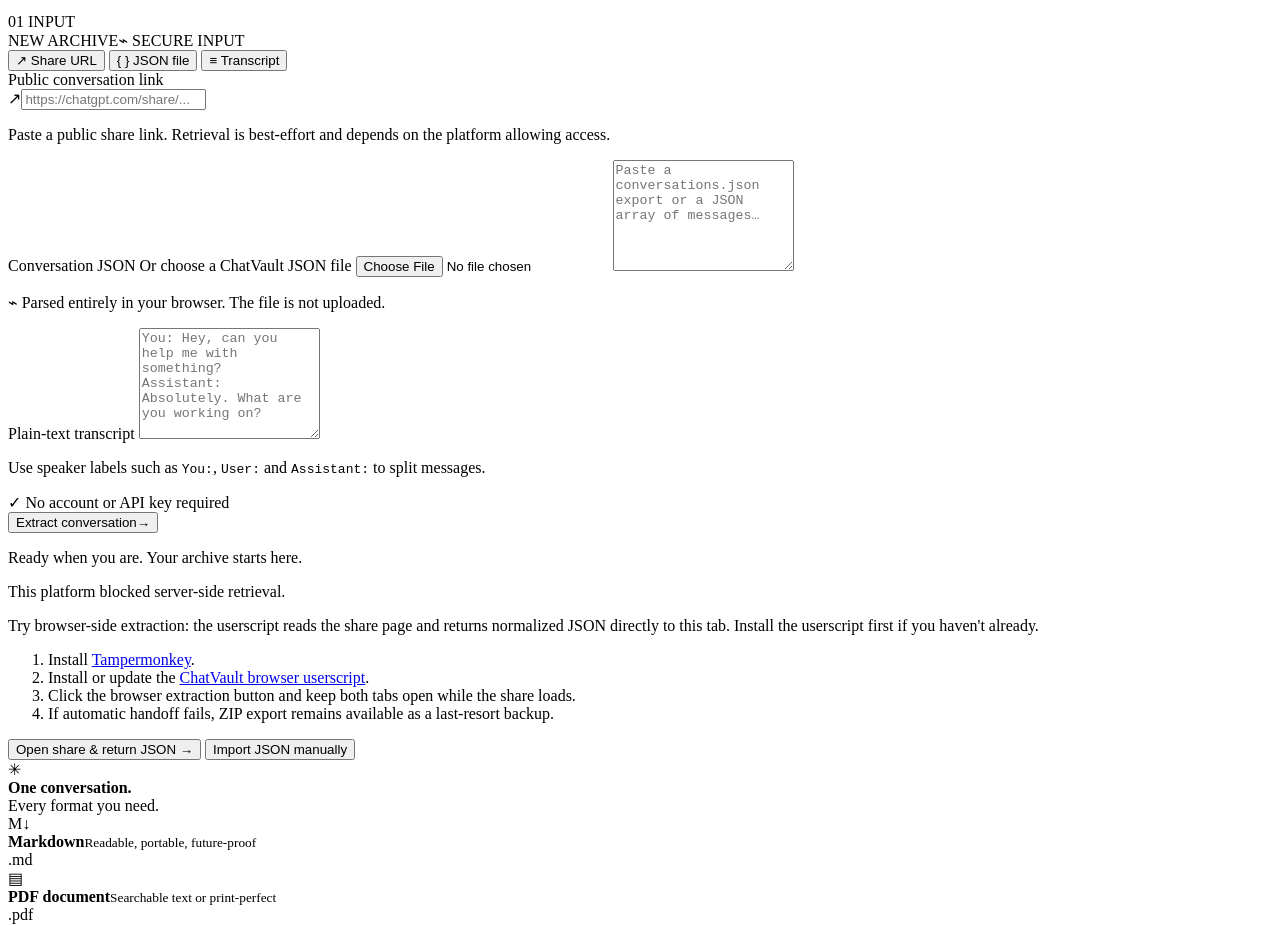
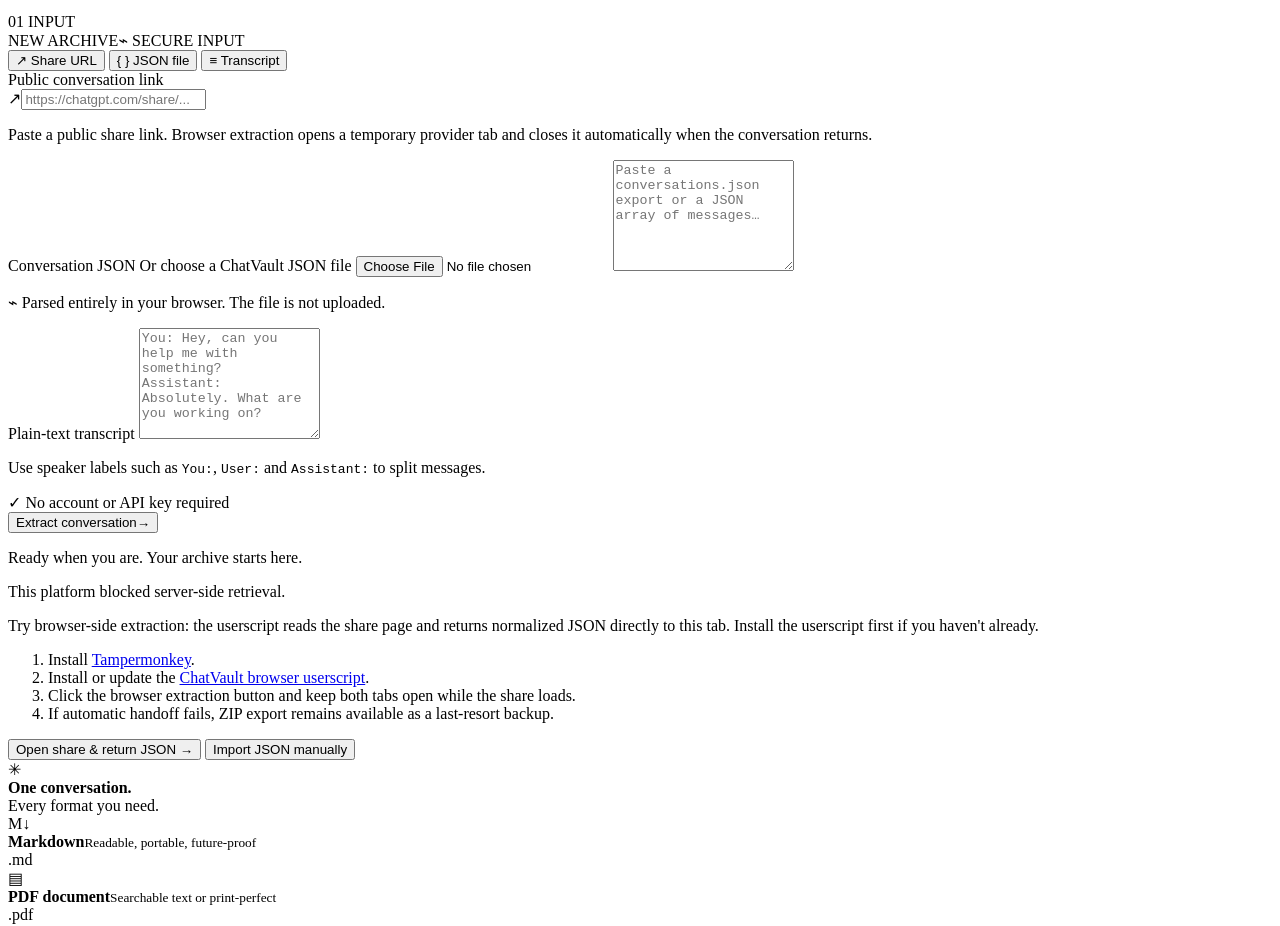
Before and after one commit to Chimthuwu/chatvault, a website with bundled scripts: page site/index.html in a window 1280 px wide. Shown: the part 1706-2632 px from the top of the page. Built offline with nearby package versions, Linux system fonts and the light colour scheme.

Commit message:
Explain temporary browser extraction tab

```diff
--- a/site/index.html
+++ b/site/index.html
@@ -82,7 +82,7 @@
               <div class="mode-panel" id="panel-url" role="tabpanel" aria-labelledby="tab-url">
                 <label for="url-input">Public conversation link</label>
                 <div class="input-shell"><span class="input-prefix">↗</span><input id="url-input" type="url" placeholder="https://chatgpt.com/share/..." autocomplete="off" spellcheck="false"></div>
-                <p class="hint">Paste a public share link. Retrieval is best-effort and depends on the platform allowing access.</p>
+                <p class="hint">Paste a public share link. Browser extraction opens a temporary provider tab and closes it automatically when the conversation returns.</p>
               </div>
               <div class="mode-panel hidden" id="panel-json" role="tabpanel" aria-labelledby="tab-json">
                 <label for="json-input">Conversation JSON</label>
```
